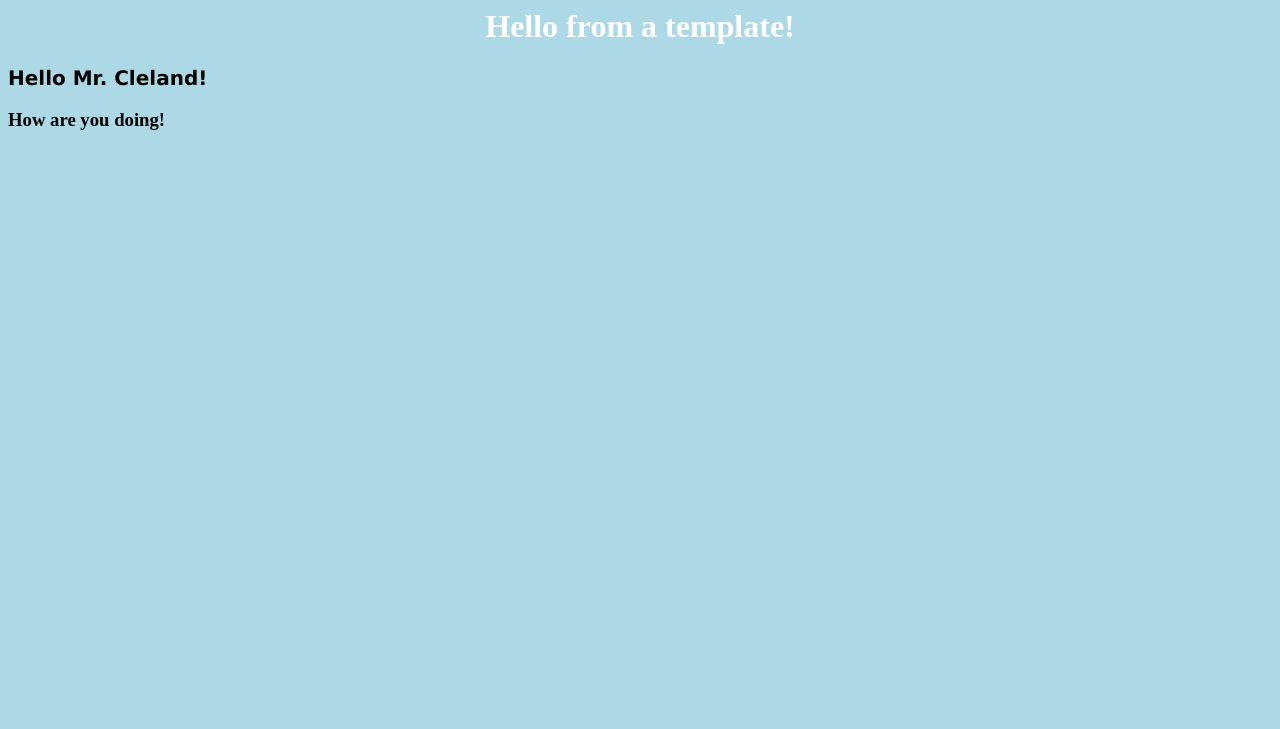
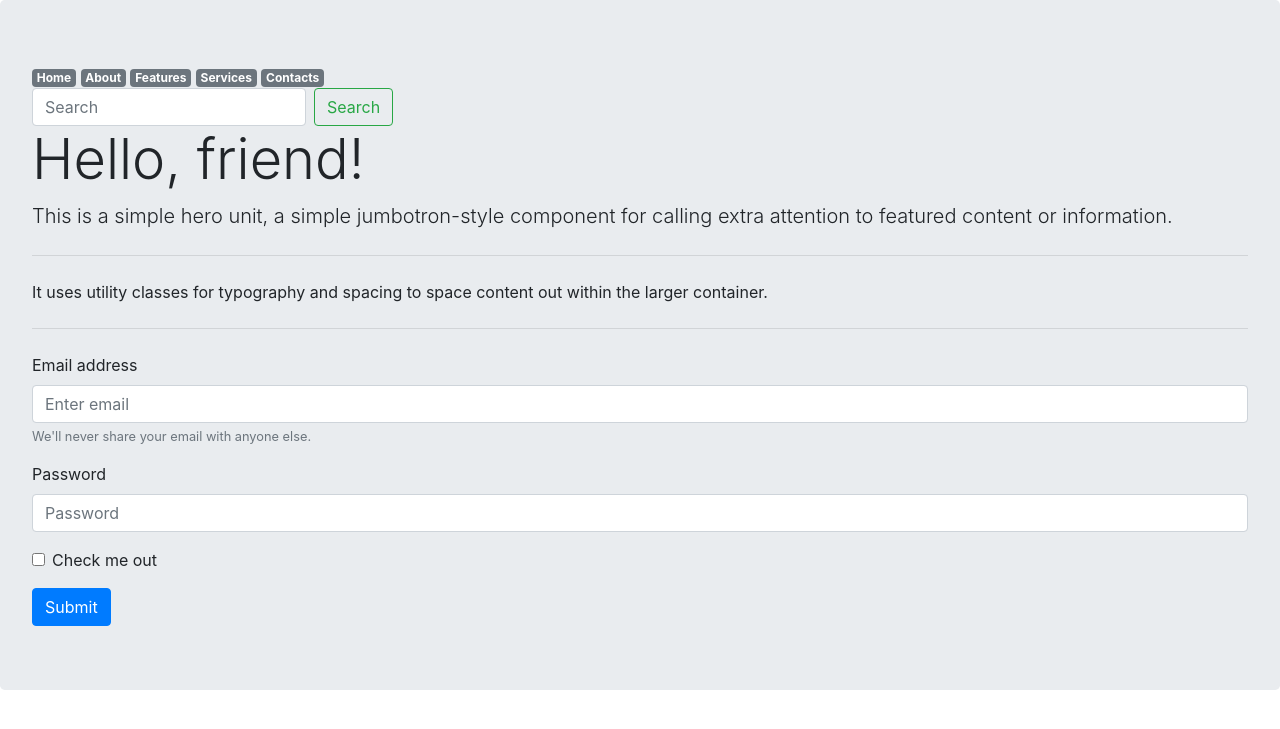
Before and after one commit to Phil-Cleland/web_page, a Flask app: page / in a window 1280 px wide. Shown: the top 729 px of the page. Run offline with Flask 2, Linux system fonts and the light colour scheme; some libraries are stand-ins or nearby versions.

Commit message:
web_page

```diff
--- /dev/null
+++ b/runtime.txt
@@ -0,0 +1 @@
+python-3.7.1
--- a/myapp.py
+++ b/server.py
@@ -7,5 +7,9 @@ app = Flask(__name__)
 def index():
     return render_template('index.html')
 
+@app.route('/foo/<name>')
+def foo(name):
+    return render_template('index.html', to=name)
+
 if __name__ == '__main__':
     app.run(debug=True, host='0.0.0.0')
--- a/static/main.css
+++ b/static/main.css
@@ -3,11 +3,22 @@ body {
 }
 
 h1 {
-  color: white;
+  background-color: grey;
+  color: black;
   text-align: center;
+}
+div{
+  background-color: pink;
 }
 
 h2 {
+  color:green;
+  text-align:justify;
   font-family: verdana;
-  font-size: 20px;
+  font-size: 30px;
 }
+
+h3 {
+  color: green;
+  text-align: left align;
+}
--- a/templates/index.html
+++ b/templates/index.html
@@ -1,10 +1,56 @@
-<html>
-	<head>
-    		<link rel="stylesheet" href="/static/main.css">
-	</head>
-    <body>
-        <h1>Hello from a template!</h1>
-	<h2>Hello Mr. Cleland!<h2>
-	<h3>How are you doing!<h3>
-    </body>
+<!doctype html>
+<html lang="en">
+  <head>
+    <!-- Required meta tags -->
+    <meta charset="utf-8">
+    <meta name="viewport" content="width=device-width, initial-scale=1, shrink-to-fit=no">
+
+    <!-- Bootstrap CSS -->
+    <link rel="stylesheet" href="https://stackpath.bootstrapcdn.com/bootstrap/4.3.1/css/bootstrap.min.css" integrity="sha384-ggOyR0iXCbMQv3Xipma34MD+dH/1fQ784/j6cY/iJTQUOhcWr7x9JvoRxT2MZw1T" crossorigin="anonymous">
+
+    <title>Phil App</title>
+  </head>
+  <body>
+
+<div class="jumbotron">
+	<a href="#" class="badge badge-secondary">Home</a>
+	<a href="#" class="badge badge-secondary">About</a>
+	<a href="#" class="badge badge-secondary">Features</a>
+	<a href="#" class="badge badge-secondary">Services</a>
+	<a href="#" class="badge badge-secondary">Contacts</a>
+	<form class="form-inline my-2 my-lg-0">
+      <input class="form-control mr-sm-2" type="search" placeholder="Search" aria-label="Search">
+      <button class="btn btn-outline-success my-2 my-sm-0" type="submit">Search</button>
+    </form>
+
+  <h1 class="display-4">Hello, friend!</h1>
+  <h2 class="display-2"></h2>
+  <p class="lead">This is a simple hero unit, a simple jumbotron-style component for calling extra attention to featured content or information.</p>
+  <hr class="my-4">
+  <p>It uses utility classes for typography and spacing to space content out within the larger container.</p>
+  <hr class="my-4">
+<form>
+  <div class="form-group">
+    <label for="exampleInputEmail1">Email address</label>
+    <input type="email" class="form-control" id="exampleInputEmail1" aria-describedby="emailHelp" placeholder="Enter email">
+    <small id="emailHelp" class="form-text text-muted">We'll never share your email with anyone else.</small>
+  </div>
+  <div class="form-group">
+    <label for="exampleInputPassword1">Password</label>
+    <input type="password" class="form-control" id="exampleInputPassword1" placeholder="Password">
+  </div>
+  <div class="form-group form-check">
+    <input type="checkbox" class="form-check-input" id="exampleCheck1">
+    <label class="form-check-label" for="exampleCheck1">Check me out</label>
+  </div>
+  <button type="submit" class="btn btn-primary">Submit</button>
+</form>
+</div>
+
+    <!-- Optional JavaScript -->
+    <!-- jQuery first, then Popper.js, then Bootstrap JS -->
+    <script src="https://code.jquery.com/jquery-3.3.1.slim.min.js" integrity="sha384-q8i/X+965DzO0rT7abK41JStQIAqVgRVzpbzo5smXKp4YfRvH+8abtTE1Pi6jizo" crossorigin="anonymous"></script>
+    <script src="https://cdnjs.cloudflare.com/ajax/libs/popper.js/1.14.7/umd/popper.min.js" integrity="sha384-UO2eT0CpHqdSJQ6hJty5KVphtPhzWj9WO1clHTMGa3JDZwrnQq4sF86dIHNDz0W1" crossorigin="anonymous"></script>
+    <script src="https://stackpath.bootstrapcdn.com/bootstrap/4.3.1/js/bootstrap.min.js" integrity="sha384-JjSmVgyd0p3pXB1rRibZUAYoIIy6OrQ6VrjIEaFf/nJGzIxFDsf4x0xIM+B07jRM" crossorigin="anonymous"></script>
+  </body>
 </html>
```
Also changed, not shown: 2 other files.
